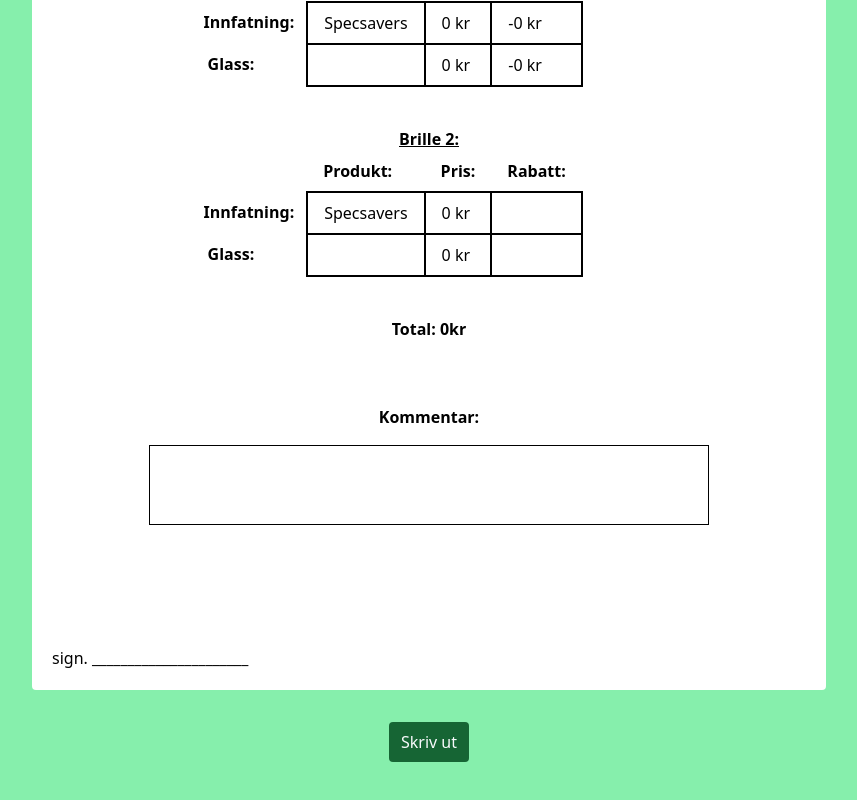
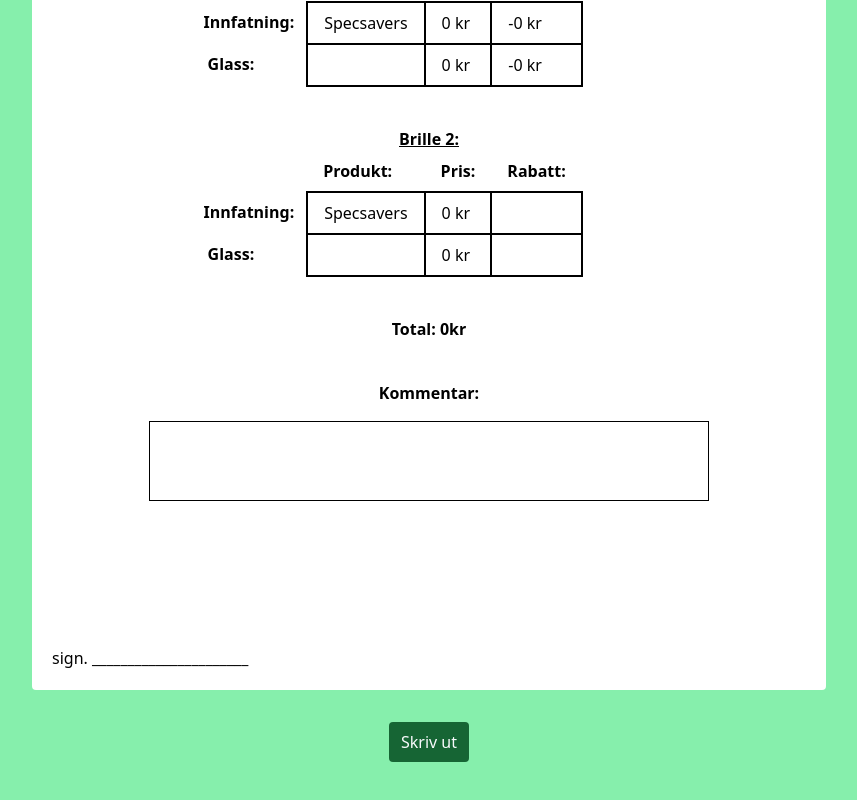
Before and after one commit to nikolaisundal/optoTools, a React (Vite) app: page / in a window 1280 px wide. Shown: the part 1407-2207 px from the top of the page, without its empty margins (211-1068 px from the left). Built offline with nearby package versions, Linux system fonts and the light colour scheme.

Commit message:
moved comment field in A4 preview.

```diff
--- a/src/App.jsx
+++ b/src/App.jsx
@@ -522,10 +522,10 @@ function App() {
                   </div>
                 </>
               ) : null}
-              <div className="text-center mt-5 mb-6 font-bold">
+              <div className="text-center mb-6 font-bold">
                 Total: {specPrice.total > 0 ? specPrice.total : 0}kr
               </div>
-              <p className="font-bold mt-16 text-center">Kommentar: </p>
+              <p className="font-bold mt-10 text-center">Kommentar: </p>
               <div className="text-center mt-4 w-3/4 border border-black min-h-[80px] h-auto mx-auto break-words">
                 <p className="text-left p-3">{personalia.comment}</p>
               </div>
```
